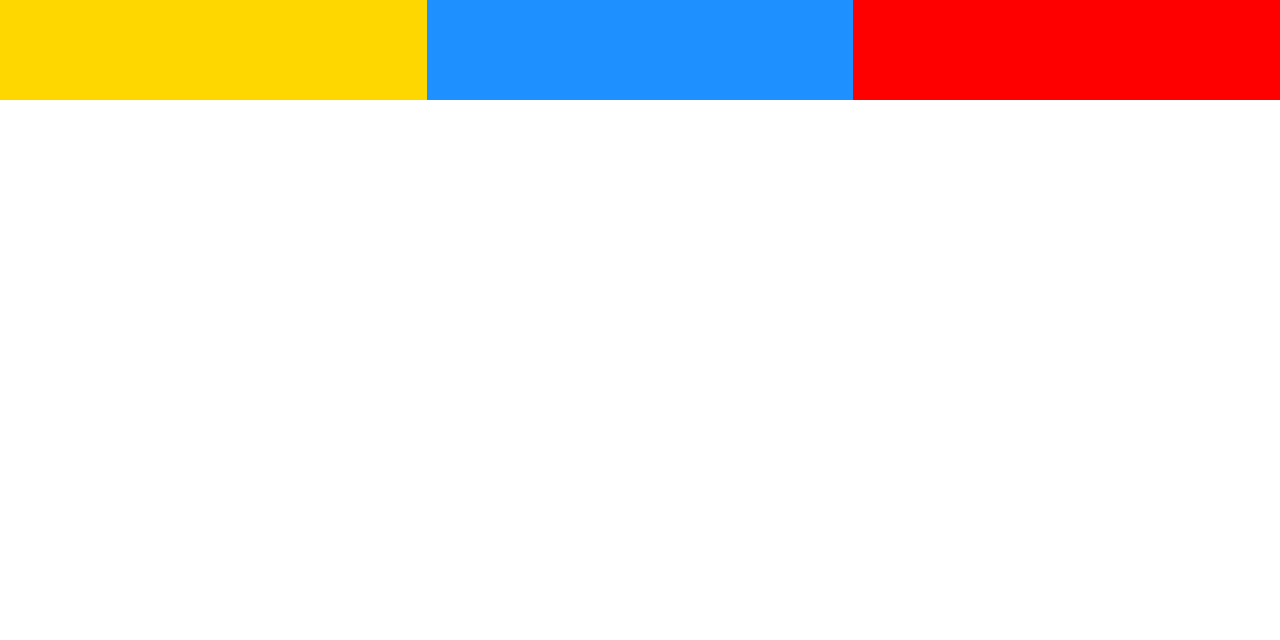
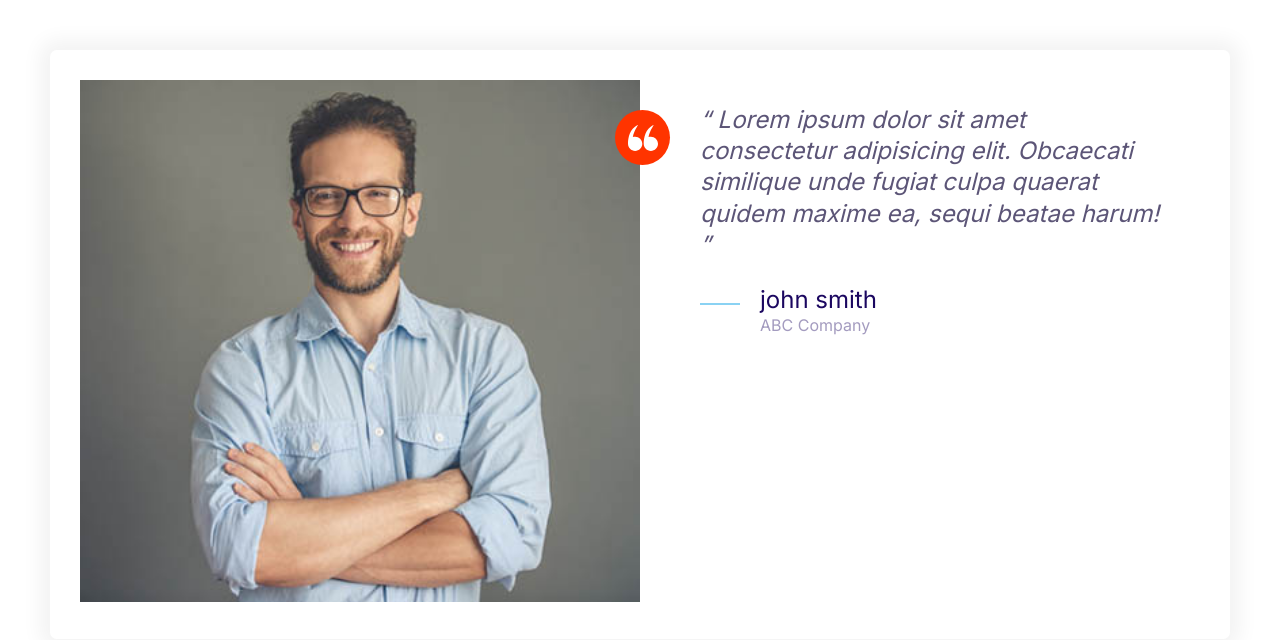
Before and after one commit to khg97/khg97, a plain HTML site: page index.html in a window 1280 px wide. Drawn offline with Linux system fonts and the light colour scheme.

Commit message:
making testimonials.

```diff
--- a/css/styles.css
+++ b/css/styles.css
@@ -144,8 +144,15 @@ a {
   width: 40px;
   height: 40px;
 }
+.icon--small {
+  width: 30px;
+  height: 30px;
+}
 .icon--primary {
   fill: var(--color-primary);
+}
+.icon--white {
+  fill: #fff;
 }
 .icon-container {
   background: #d8f3f8;
@@ -155,6 +162,9 @@ a {
   display: inline-flex;
   justify-content: center;
   align-items: center;
+}
+.icon-container--accent {
+  background: var(--color-accent);
 }
 /*buttons*/
 .btn {
@@ -404,3 +414,34 @@ a {
     grid-template-columns: repeat(3, 1fr);
   }
 }
+/* Testimonials */
+.testimonial {
+  padding: 3rem;
+}
+.testimonial-head .card {
+  overflow: visible;
+}
+
+.testimonial__image {
+  position: relative;
+}
+
+.testimonial__image > img {
+  width: 100%;
+}
+
+.testimonial__image > .icon-container {
+  position: absolute;
+  top: 3rem;
+  right: -3rem;
+}
+
+@media screen and (min-width: 768px) {
+  .testimonial .quote,
+  .testimonial .quote__author {
+    font-size: 2.4rem;
+  }
+  .testimonial .quote {
+    margin-left: 6rem;
+  }
+}
--- a/index.html
+++ b/index.html
@@ -14,11 +14,40 @@
     <link rel="stylesheet" href="css/normalize (1).css" />
     <link rel="stylesheet" href="css/styles.css" />
   </head>
-  <body>
-    <div class="grid grid--1x3">
-      <div style="height: 100px; background: gold"></div>
-      <div style="height: 100px; background: dodgerblue"></div>
-      <div style="height: 100px; background: red"></div>
+  <body style="padding: 5rem">
+    <div class="testimonial-head">
+      <div class="card testimonial">
+        <div class="grid grid--1x2">
+          <div class="testimonial__image">
+            <img src="images/testimonial.jpg" alt="A happy, smiling customer" />
+            <span class="icon-container icon-container--accent">
+              <svg class="icon icon--white icon--small">
+                <use xlink:href="images/sprite.svg#quotes"></use>
+              </svg>
+            </span>
+          </div>
+          <blockquote class="quote">
+            <p class="quote__text">
+              Lorem ipsum dolor sit amet consectetur adipisicing elit. Obcaecati
+              similique unde fugiat culpa quaerat quidem maxime ea, sequi beatae
+              harum!
+            </p>
+            <footer>
+              <div class="media">
+                <div class="media__image">
+                  <svg class="icon icon--primary quote__line">
+                    <use xlink:href="images/sprite.svg#line"></use>
+                  </svg>
+                </div>
+                <div class="media__body">
+                  <h3 class="media__title quote__author">john smith</h3>
+                  <p class="quote__organization">ABC Company</p>
+                </div>
+              </div>
+            </footer>
+          </blockquote>
+        </div>
+      </div>
     </div>
   </body>
 </html>
```
Also changed, not shown: components/Testimonials.html (added, +34 -0 lines), images/testimonial.jpg (added).
